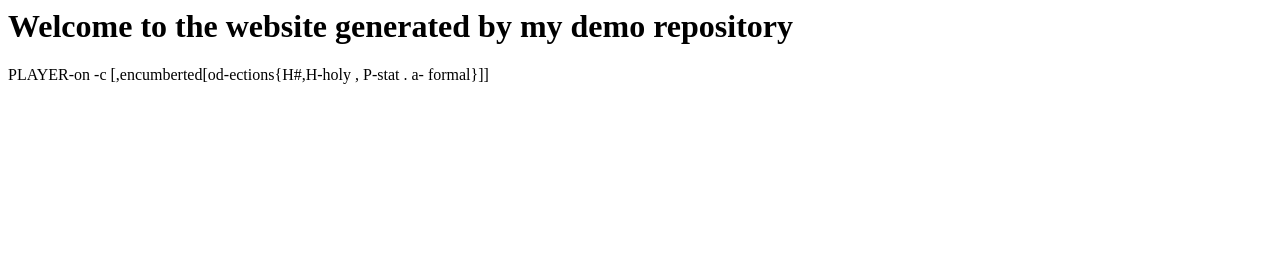
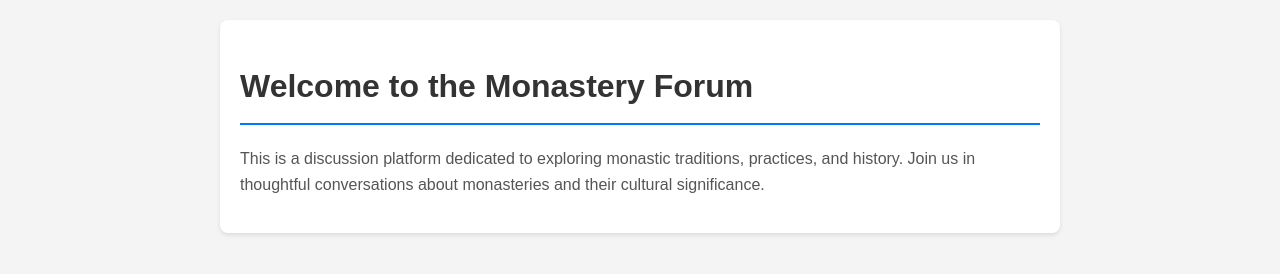
Before and after one commit to MONASTERY-DENUMERATIONS/HillPlateau_terminal, a website: page index.html in a window 1280 px wide. Drawn offline with Linux system fonts and the light colour scheme.

Commit message:
Clean up index.html with proper HTML structure and styling

```diff
--- a/index.html
+++ b/index.html
@@ -1,7 +1,44 @@
-<h1>Welcome to this forum where we can actively discuss about Monasteries being Denumerated</h1>
-<p1>PLAYER-on -c [,encumberted[od-ections{H#,H-holy , P-stat . a- formal}]]<p1>
-<script>
-  const welcomeMessage = "Welcome to the website generated by my demo repository";
-  console.log(welcomeMessage);
-  document.querySelector('h1').textContent = welcomeMessage;
-</script>
+<!DOCTYPE html>
+<html lang="en">
+<head>
+    <meta charset="UTF-8">
+    <meta name="viewport" content="width=device-width, initial-scale=1.0">
+    <title>Monastery Forum - Discussion Platform</title>
+    <style>
+        body {
+            font-family: Arial, sans-serif;
+            line-height: 1.6;
+            margin: 0;
+            padding: 20px;
+            background-color: #f4f4f4;
+        }
+        .container {
+            max-width: 800px;
+            margin: 0 auto;
+            background-color: white;
+            padding: 20px;
+            border-radius: 8px;
+            box-shadow: 0 2px 4px rgba(0,0,0,0.1);
+        }
+        h1 {
+            color: #333;
+            border-bottom: 2px solid #007bff;
+            padding-bottom: 10px;
+        }
+        p {
+            color: #555;
+        }
+    </style>
+</head>
+<body>
+    <div class="container">
+        <h1>Welcome to the Monastery Forum</h1>
+        <p>This is a discussion platform dedicated to exploring monastic traditions, practices, and history. Join us in thoughtful conversations about monasteries and their cultural significance.</p>
+    </div>
+
+    <script>
+        const welcomeMessage = "Welcome to the website generated by my demo repository";
+        console.log(welcomeMessage);
+    </script>
+</body>
+</html>
```
